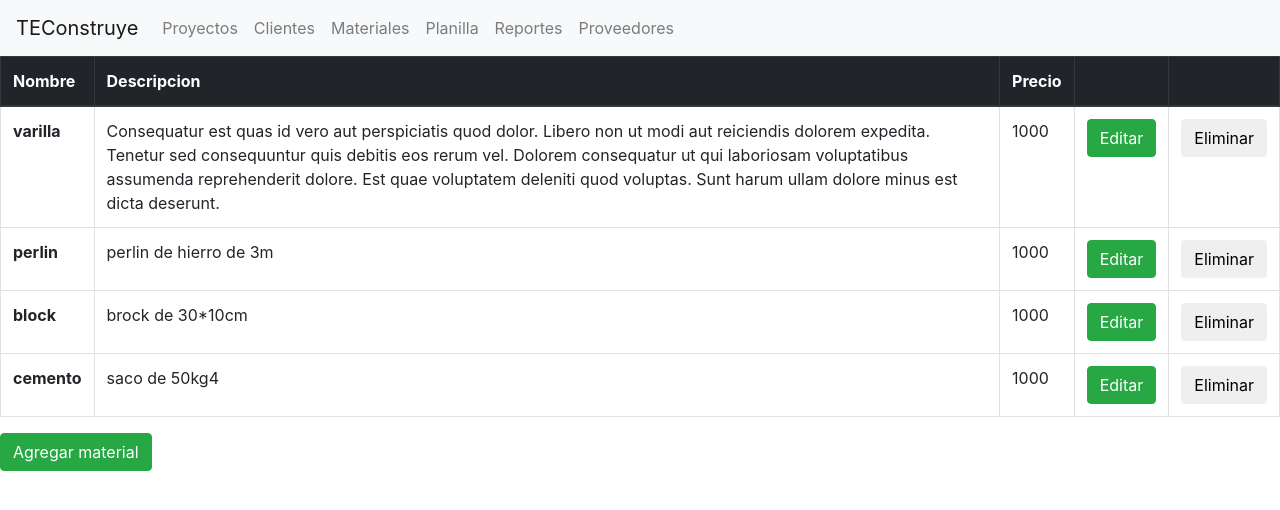
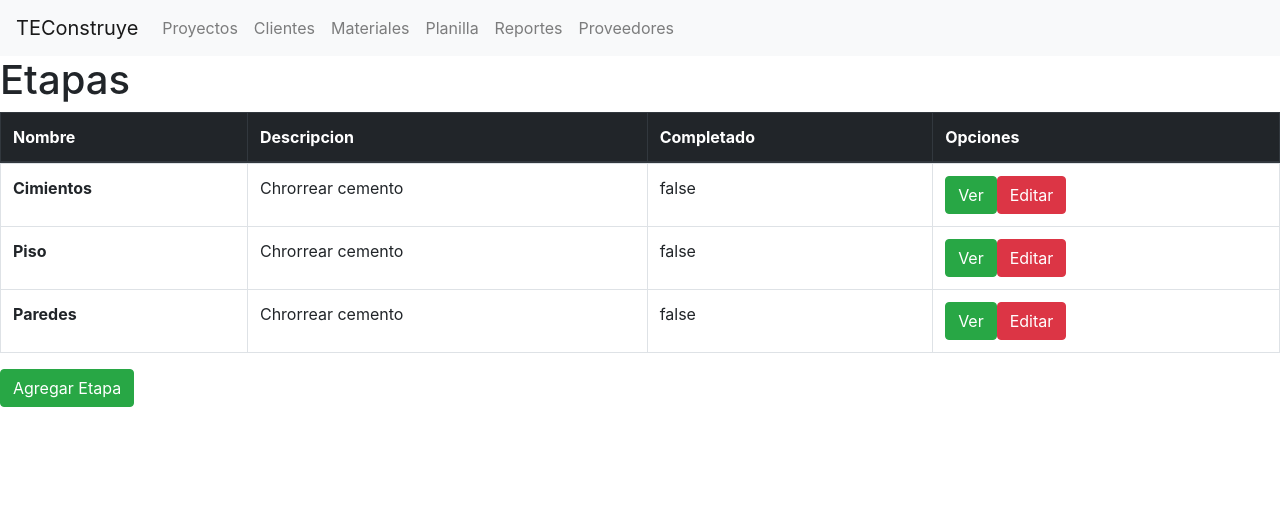
Before and after one commit to BasesDeDatos2018S2/TEConstruye-Frontend, an Angular app: page / in a window 1280 px wide. Shown: the top 510 px of the page. Built offline with nearby package versions, Linux system fonts and the light colour scheme.

Commit message:
[add]	invoice and stage classes [add]	stages component

```diff
--- a/src/app/app.component.html
+++ b/src/app/app.component.html
@@ -1,8 +1,8 @@
 <app-navbar>  </app-navbar>
 <!-- <h1>{{title}}</h1> -->
 
-<app-view-materials></app-view-materials>
-
+<!-- <app-view-materials></app-view-materials> -->
+<app-stages></app-stages>
 <!-- <h1>----------------------------------------</h1> -->
 
 <!-- <app-edit-client></app-edit-client> -->
--- a/src/app/app.module.ts
+++ b/src/app/app.module.ts
@@ -6,12 +6,14 @@ import { NavbarComponent } from './components/navbar/navbar.component';
 import { EditClientComponent } from './components/edit-client/edit-client.component';
 import { FormsModule } from '@angular/forms';
 import { ViewMaterialsComponent } from './components/view-materials/view-materials.component';
+import { StagesComponent } from './components/stages/stages.component';
 @NgModule({
   declarations: [
     AppComponent,
     NavbarComponent,
     EditClientComponent,
-    ViewMaterialsComponent
+    ViewMaterialsComponent,
+    StagesComponent
   ],
   imports: [
     BrowserModule,
--- /dev/null
+++ b/src/app/classes/invoice.ts
@@ -0,0 +1,8 @@
+export class Invoice {
+  constructor(
+    public id: number,
+    public date: Date,
+    public serial: string,
+    public price: number,
+  ) { }
+}
--- a/src/app/classes/material.ts
+++ b/src/app/classes/material.ts
@@ -4,6 +4,7 @@ export class Material {
     public name: string,
     public detail: string,
     public price: number,
-  ) {  }
+    // public quantity: number
+  ) { }
 }
 // TODO: cambiar tipo dato del precio
--- /dev/null
+++ b/src/app/classes/stage.ts
@@ -0,0 +1,15 @@
+import { Material } from './material'
+import { Invoice } from './invoice'
+export class Stage {
+  constructor(
+    public id: number,
+    public id_project: number,
+    public name: string,
+    public description: string,
+    public state: boolean,
+    public start_date: Date,
+    public due_date: Date,
+    public materials: {material:Material,quantity:number}[],
+    public invoices:Invoice[]
+  ) { }
+}
--- /dev/null
+++ b/src/app/components/stages/stages.component.html
@@ -0,0 +1,31 @@
+<h1>Etapas</h1>
+<!-- <div *ngIf="!add_material && !edit_material"> -->
+  <div>
+
+
+<table class="table table-hover table-bordered results">
+  <thead class="thead-dark">
+    <tr>
+      <th *ngFor=" let header of header_list" scope="col">{{header}} </th>
+    </tr>
+
+  </thead>
+  <tbody>
+    <div class="">
+
+    </div>
+    <tr *ngFor="let stage of stages">
+      <!-- <th scope="row">{{material.id}}</th> -->
+      <th scope="row">{{stage.name}}</th>
+      <td>{{stage.description}}</td>
+      <td>{{stage.state}}</td>
+      <td>
+        <button type="submit" class="btn btn-success" (click)="show_edit_material(material.id)" >Ver</button>
+      <!-- <td><button type="submit" class="btn btn-success" (click)="show_edit_material(material.id)" >Mostrar Facturas</button></td> -->
+      <button type="submit" class="btn btn-danger" (click)="show_edit_material(material.id)" >Editar</button>
+    </td>
+    </tr>
+  </tbody>
+</table>
+<button type="submit" class="btn btn-success" (click)="add_material=true" >Agregar Etapa</button>
+</div>
--- /dev/null
+++ b/src/app/components/stages/stages.component.ts
@@ -0,0 +1,41 @@
+import { Component, OnInit } from '@angular/core';
+import { Stage } from '../../classes/stage';
+import { Material } from '../../classes/material';
+import { Invoice } from '../../classes/invoice';
+
+@Component({
+  selector: 'app-stages',
+  templateUrl: './stages.component.html',
+  styleUrls: ['./stages.component.css']
+})
+export class StagesComponent implements OnInit {
+  stages:Stage[];
+  header_list:string[];
+
+  constructor() {
+    this.stages=[];
+    this.header_list=["Nombre","Descripcion","Completado","Opciones"];
+
+    let stages_titles =["Cimientos", "Piso","Paredes"];
+    let id =0;
+    for(let t of stages_titles){
+      let stage =  new Stage(id++, 1, t, "Chrorrear cemento", false, new Date(), new Date(), [],[] );
+      stage.materials.push({material:new Material(0, "varilla", 'Consequatur est quas', 1000), quantity:5 });
+      stage.materials.push({material:new Material(1, "block", 'Consequatur est quas', 2000), quantity:2 });
+      stage.materials.push({material:new Material(2, "ladrillo", 'Consequatur est quas', 3000), quantity:8 });
+      stage.invoices.push(new Invoice(0, new Date(), '1xx2', 3000));
+      stage.invoices.push(new Invoice(2, new Date(), '1xx3', 4000));
+      stage.invoices.push(new Invoice(3, new Date(), '1xx4', 5000));
+      this.stages.push(stage);
+    }
+    console.log(this.stages);
+
+
+
+
+   }
+
+  ngOnInit() {
+  }
+
+}
```
Also changed, not shown: src/app/components/stages/stages.component.css (added), 1 other file (tests, documents, lock files or other folders).
